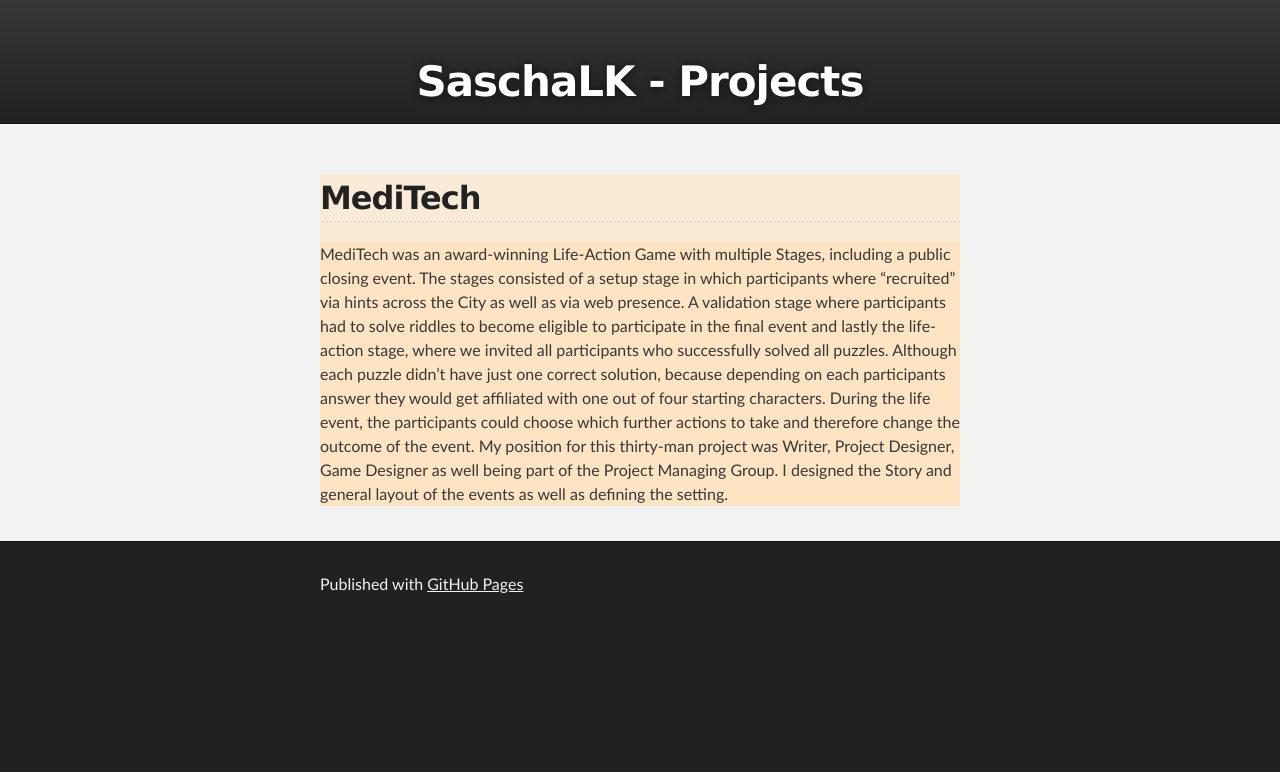
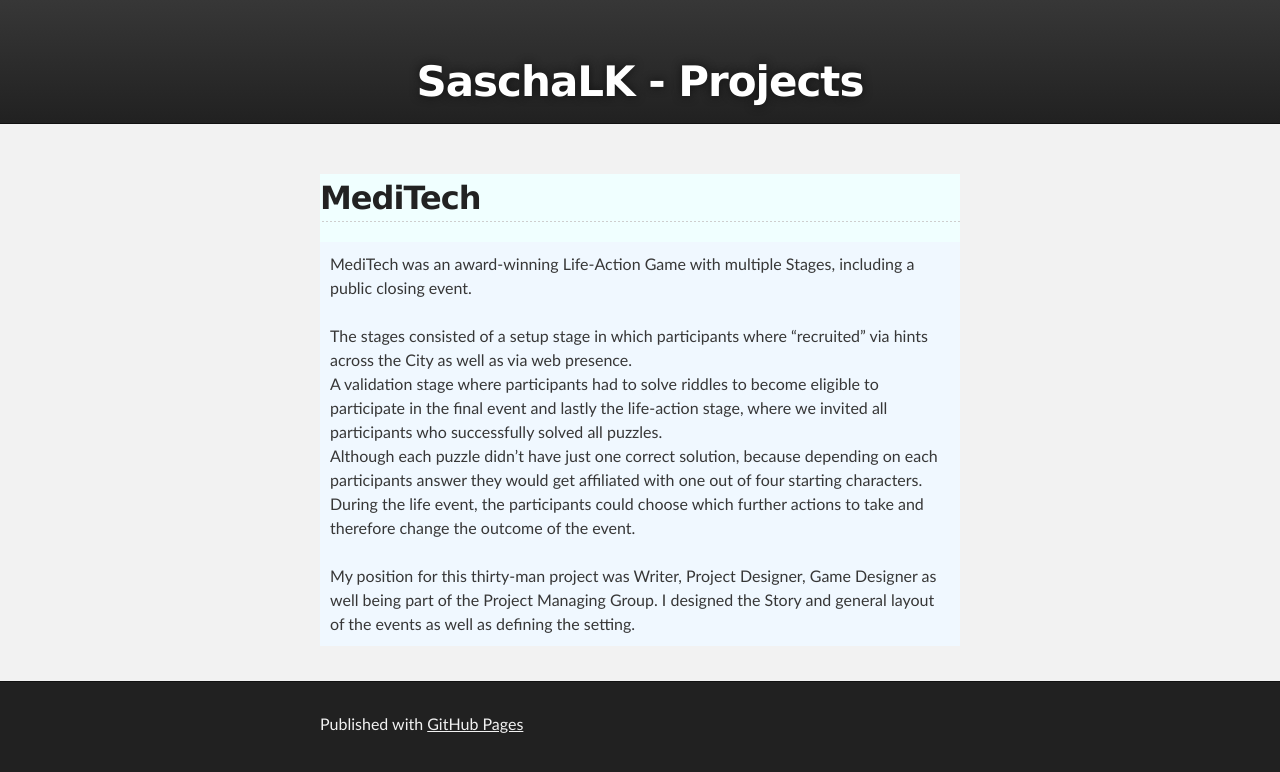
Before and after one commit to SaschaLK/SaschaLK.github.io, a Jekyll site: the page built from index.md, in a window 1280 px wide. Shown: the top 772 px of the page. Built offline with Jekyll 4.4.1, drawn with Linux system fonts in a browser that asks for light colours; our own code applies the rules of GitHub Pages for plain Markdown files; the repository's description, which GitHub fills in, is left out.

```diff
--- a/assets/css/style.scss
+++ b/assets/css/style.scss
@@ -8,11 +8,12 @@ html, body {
 }
 
 #projects_content {
-    background-color: antiquewhite;
+    background-color: azure;
 }
 
 #mediTechContent {
-    background-color: bisque;
+    padding: 10px;
+    background-color: aliceblue
 }
 
 //temporary disabled content below
--- a/index.md
+++ b/index.md
@@ -3,14 +3,13 @@
         <div id="projects_content">
             <h2>MediTech</h2>
             <p id="mediTechContent">
-MediTech was an award-winning Life-Action Game with multiple Stages, including a public closing event.
-The stages consisted of a setup stage in which participants where “recruited” via hints across the City as well as via web presence.
-A validation stage where participants had to solve riddles to become eligible to participate in the final event and lastly the life-action stage, where we invited all participants who successfully solved all puzzles.
-Although each puzzle didn’t have just one correct solution, because depending on each participants answer they would get affiliated with one out of four starting characters.
-During the life event, the participants could choose which further actions to take and therefore change the outcome of the event.
-
-My position for this thirty-man project was Writer, Project Designer, Game Designer as well being part of the Project Managing Group. I designed the Story and general layout of the events as well as defining the setting.
-
+                MediTech was an award-winning Life-Action Game with multiple Stages, including a public closing event.<br><br>
+                The stages consisted of a setup stage in which participants where “recruited” via hints across the City as well as via web presence. <br>
+                A validation stage where participants had to solve riddles to become eligible to participate in the final event and lastly the life-action stage, where we invited all participants who successfully solved all puzzles.<br>
+                Although each puzzle didn’t have just one correct solution, because depending on each participants answer they would get affiliated with one out of four starting characters.
+                During the life event, the participants could choose which further actions to take and therefore change the outcome of the event.
+                <br><br>
+                My position for this thirty-man project was Writer, Project Designer, Game Designer as well being part of the Project Managing Group. I designed the Story and general layout of the events as well as defining the setting.
             </p>
         </div>
     </body>
```
